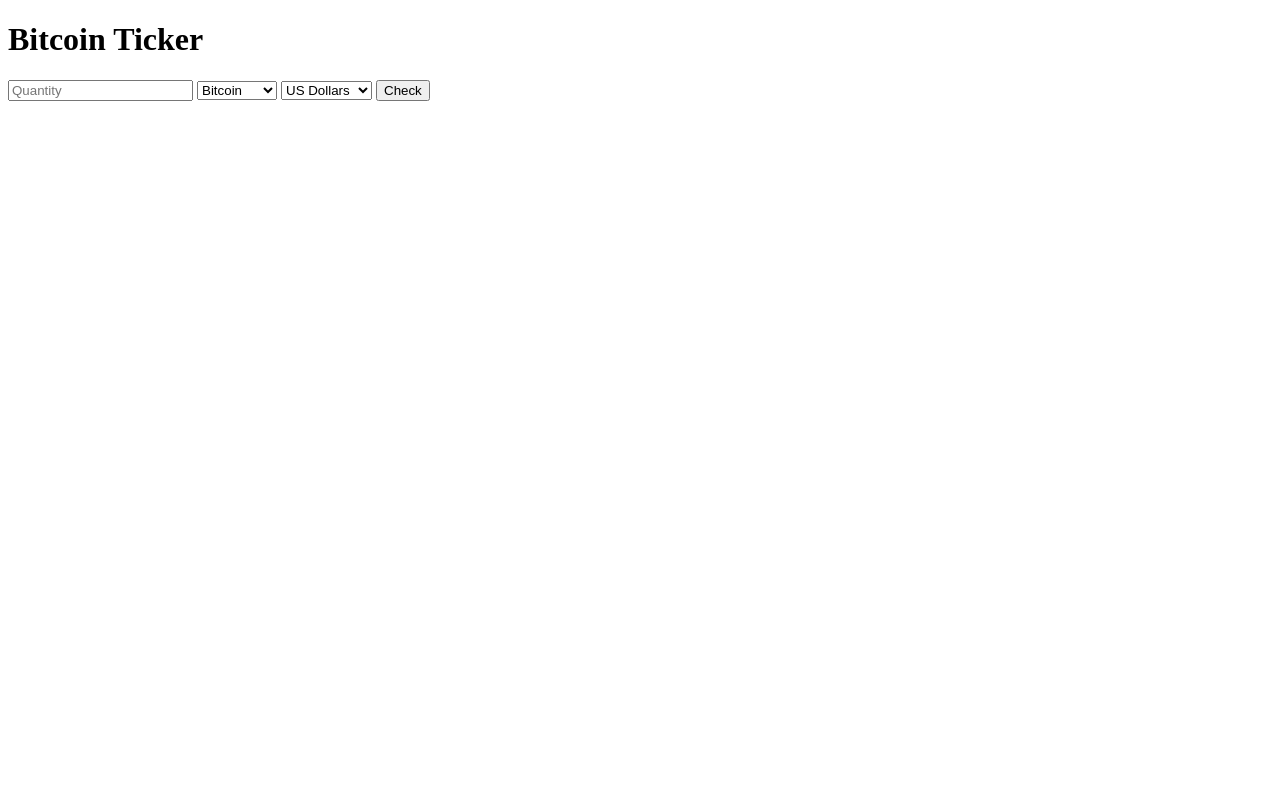
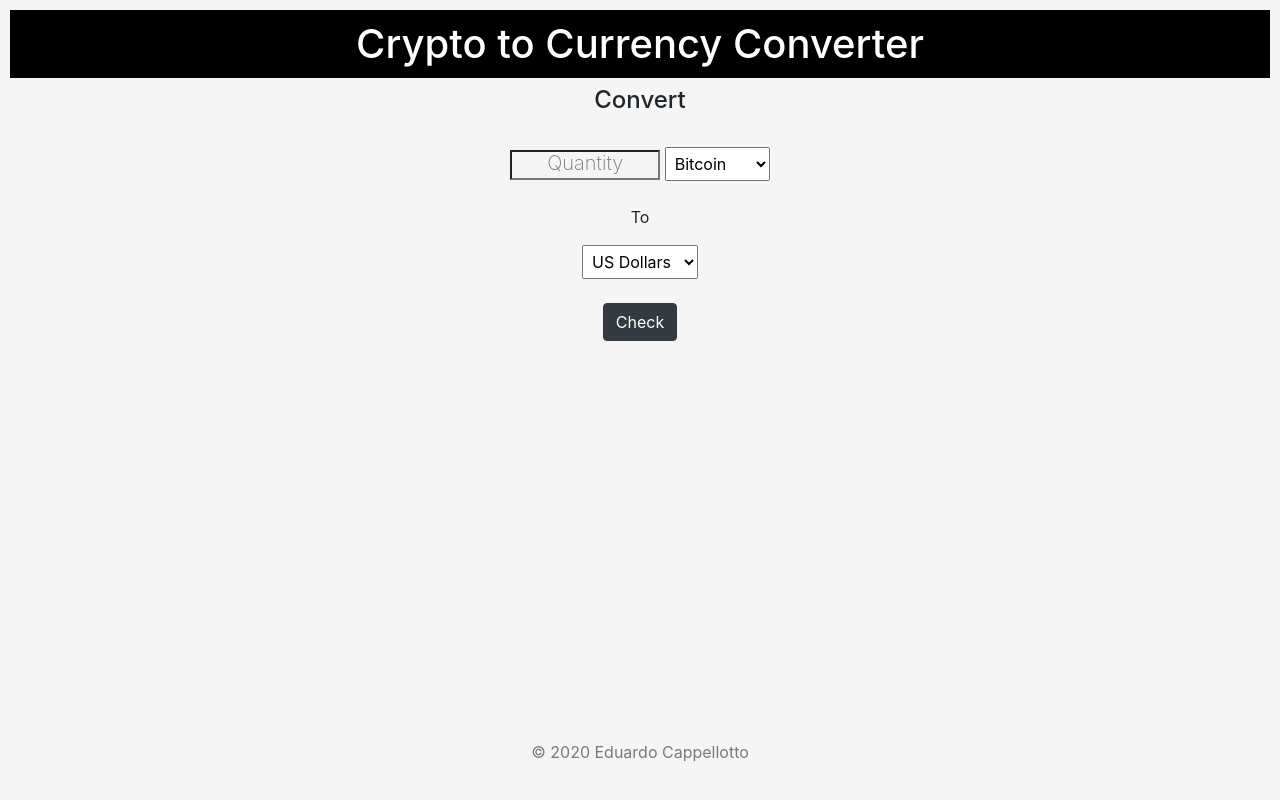
Before and after one commit to eduardocappellotto/Crypto-Converter, a website: page index.html in a window 1280 px wide. Drawn offline with nearby package versions, Linux system fonts and the light colour scheme.

Commit message:
Update no html

```diff
--- a/index.html
+++ b/index.html
@@ -1,31 +1,47 @@
 <!DOCTYPE html>
 <html lang="en">
 <head>
+    <link rel="stylesheet" href="https://maxcdn.bootstrapcdn.com/bootstrap/4.0.0/css/bootstrap.min.css" integrity="sha384-Gn5384xqQ1aoWXA+058RXPxPg6fy4IWvTNh0E263XmFcJlSAwiGgFAW/dAiS6JXm" crossorigin="anonymous">
+    <link rel="stylesheet" href="public/styles/styles.css">
     <meta charset="UTF-8">
-    <title>Bitcoin Ticker</title>
+    <title>Crypto to Currency Converter</title>
 </head>
 <body>
-    <h1>Bitcoin Ticker</h1>
+    <div class="header">
+        <h1>Crypto to Currency Converter</h1>
+    </div>
     <form action="/" method="POST">
+        <h4>Convert</h4>
+        <br>
 
-        <input type="text" name="amount" placeholder="Quantity">
+        <input type="text" name="amount" placeholder="Quantity" >
 
-        <select name="crypto">
+        <select name="crypto" class="selector">
             <option value="BTC">Bitcoin</option>
             <option value="ETH">Ethereum</option>
             <option value="LTC">Litecoin</option>
         </select>
+        <br>
+        <br>
+        <p>To</p>
 
-        <select name="currency">
+        <select name="currency" class="selector">
             <option value="USD">US Dollars</option>
             <option value="GBP">GB Pounds</option>
             <option value="EUR">EU Euros</option>
         </select>
+        <div></div>
+        <br>
 
-        <button type="submit" >Check</button>
+        <button type="submit" class="btn btn-dark" >Check</button>
 
 
     </form>
 
 </body>
+
+<footer class="fixed-bottom">
+        <p>© 2020 Eduardo Cappellotto</p>
+</footer>
+
 </html>
--- a/index.js
+++ b/index.js
@@ -1,3 +1,4 @@
+
 const express = require('express');
 const bodyParser = require('body-parser');
 const request = require('request');
@@ -46,6 +47,6 @@ app.post("/" , function( req , res ){
 
 })});
 
-app.listen(3000, function(){
+app.listen(process.env.PORT||3000, function(){
     console.log("Server is running on port 3000");
 });
--- /dev/null
+++ b/public/styles/styles.css
@@ -0,0 +1,47 @@
+
+h1{
+    padding: 10px;
+    text-align: center;
+    color: white;
+}
+
+body{
+    text-align: center;
+    padding: 10px;
+    background-color: whitesmoke;
+}
+
+input[type="text"] {
+
+    box-sizing: border-box;
+    padding-bottom: 5px;
+    text-align: center;
+    height: 30px;
+    top: 3px;
+    background: transparent;
+    font-size: 20px;
+    font-weight: 200;
+    width: 150px;
+
+}
+
+.selector{
+    padding: 5px;
+}
+
+.button {
+    padding: 5px;
+}
+
+footer {
+    color: white;
+    color: rgba(0, 0, 0, 0.5);
+    text-align: center;
+    padding-bottom: 20px;
+
+}
+
+.header{
+    background-color: black;
+
+}
```
Also changed, not shown: 1 other file.
